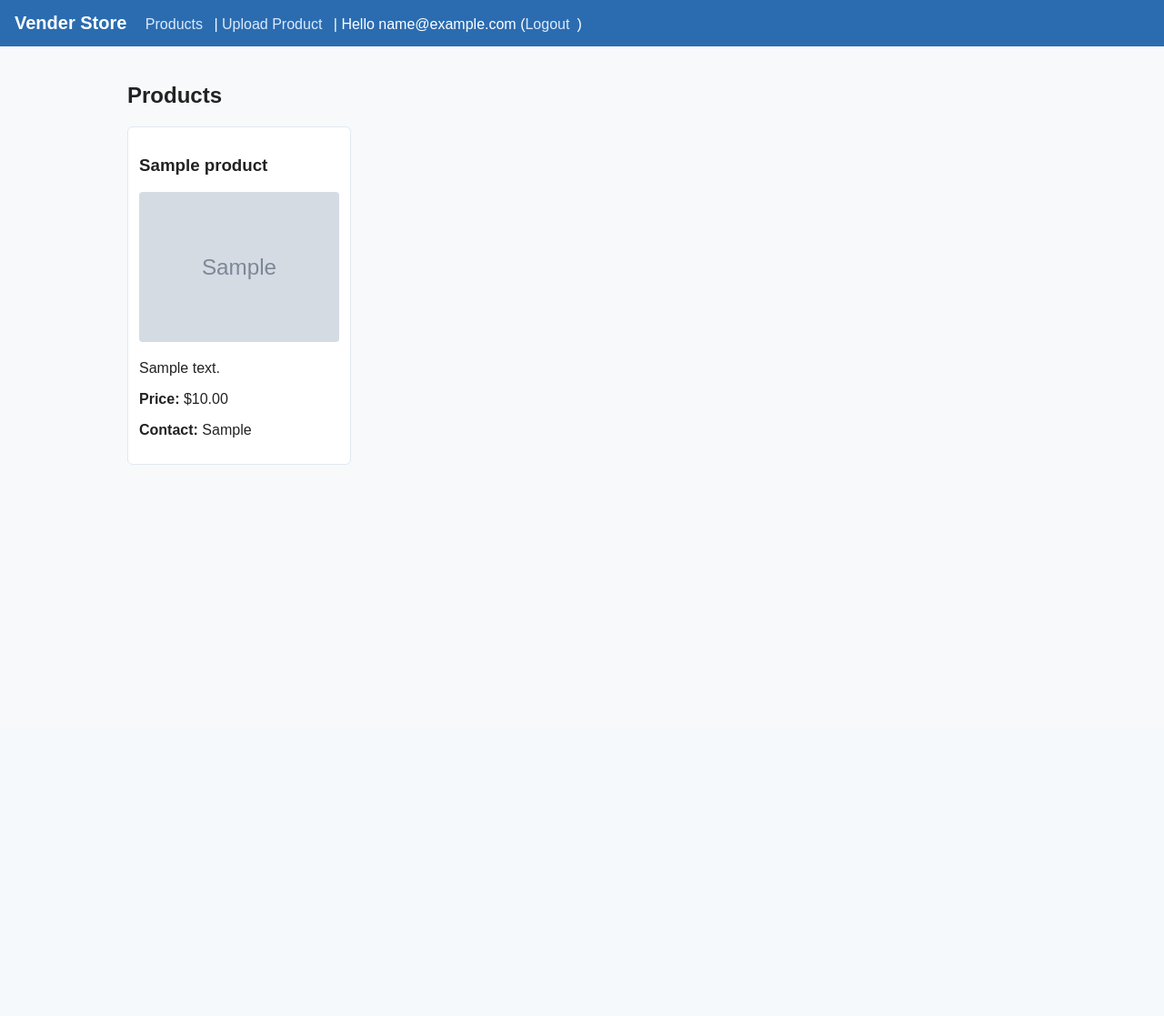
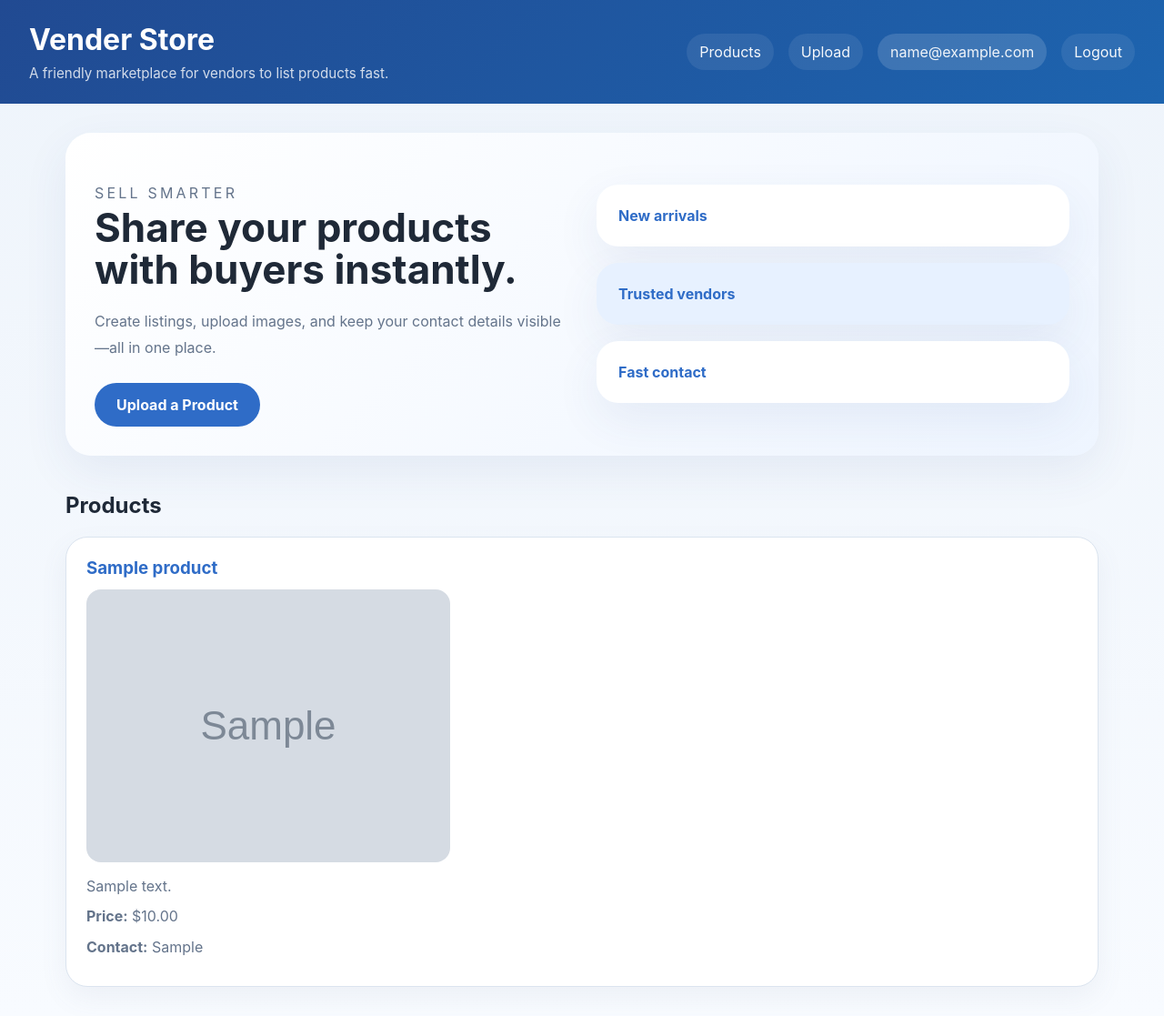
Before and after one commit to samuelatoli/vender.store, a Flask app: page / in a window 1280 px wide. Shown: the whole page at 91% size. Before the commit the page ends 511 px from the top, so only its background shows below. Run offline with Flask 3, Linux system fonts and the light colour scheme; the visitor is signed in with stand-in values (Sample User, id 1); tables that the repository leaves empty hold one stand-in row (values such as "Sample post"); grey boxes marked "Sample" are stand-in pictures.

Commit message:
Enhance site graphic design with hero section, cards, and modern forms

```diff
--- a/static/style.css
+++ b/static/style.css
@@ -1,18 +1,319 @@
-:root{--bg:#f7f9fb;--primary:#2b6cb0;--accent:#60a5fa;--muted:#666}
-body{font-family:Arial,Helvetica,sans-serif;margin:0;padding:0;background:var(--bg);color:#222}
-header{background:var(--primary);color:#fff;padding:14px 16px}
-header h1{margin:0;font-size:20px;display:inline-block}
-nav{display:inline-block;margin-left:16px}
-nav a{color:#dbeafe;margin-right:8px;text-decoration:none}
-main{padding:20px;max-width:1000px;margin:0 auto}
-.grid{display:flex;flex-wrap:wrap;gap:12px}
-.card{border:1px solid #e2e8f0;padding:12px;width:220px;background:#fff;border-radius:6px}
-.card img{max-width:100%;height:auto;border-radius:4px}
-.flashes{list-style:none;padding:0;margin:12px 0}
-.flashes li{background:#e6fffa;border:1px solid #bde3d3;padding:8px;border-radius:4px;color:#064e3b}
-form label{display:block;margin-bottom:8px}
-input[type=text],input[type=password],input[type=email],textarea{width:100%;padding:8px;border:1px solid #cbd5e1;border-radius:4px}
-button{background:var(--accent);border:none;color:#fff;padding:8px 12px;border-radius:4px;cursor:pointer}
-.product-detail{display:flex;gap:16px}
-.detail-image{max-width:320px;border-radius:6px}
-.detail-body{background:#fff;padding:12px;border-radius:6px;border:1px solid #e2e8f0}
+:root {
+  --bg: #f3f7fb;
+  --page: #ffffff;
+  --primary: #2f6cc7;
+  --accent: #60a5fa;
+  --accent-soft: #e7f1ff;
+  --text: #1f2937;
+  --muted: #64748b;
+  --border: #dbe4ef;
+  --shadow: 0 18px 50px rgba(50, 78, 141, 0.08);
+}
+
+* {
+  box-sizing: border-box;
+}
+
+body {
+  margin: 0;
+  padding: 0;
+  font-family: Inter, system-ui, -apple-system, BlinkMacSystemFont, "Segoe UI", sans-serif;
+  background: linear-gradient(180deg, #eef4fb 0%, #f8fbff 100%);
+  color: var(--text);
+}
+
+a {
+  color: var(--primary);
+  text-decoration: none;
+}
+
+a:hover {
+  text-decoration: underline;
+}
+
+header {
+  padding: 24px 32px;
+  background: linear-gradient(135deg, #214a92 0%, #1d64af 100%);
+  color: #fff;
+}
+
+.brand-row {
+  display: flex;
+  align-items: center;
+  justify-content: space-between;
+  gap: 24px;
+  flex-wrap: wrap;
+}
+
+header h1 {
+  margin: 0;
+  font-size: 2rem;
+}
+
+.tagline {
+  margin: 8px 0 0;
+  color: rgba(255, 255, 255, 0.8);
+  font-size: 0.95rem;
+}
+
+nav {
+  display: flex;
+  gap: 16px;
+  align-items: center;
+  flex-wrap: wrap;
+}
+
+nav a {
+  color: rgba(255, 255, 255, 0.95);
+  background: rgba(255,255,255,0.08);
+  padding: 10px 14px;
+  border-radius: 999px;
+  transition: background 0.2s ease;
+}
+
+nav a:hover {
+  background: rgba(255,255,255,0.18);
+}
+
+.user-badge {
+  color: rgba(255, 255, 255, 0.92);
+  background: rgba(255, 255, 255, 0.14);
+  padding: 10px 14px;
+  border-radius: 999px;
+}
+
+main {
+  padding: 32px;
+  max-width: 1200px;
+  margin: 0 auto;
+}
+
+.hero {
+  display: grid;
+  grid-template-columns: 1fr 1fr;
+  gap: 32px;
+  align-items: center;
+  margin-bottom: 40px;
+  padding: 32px;
+  background: linear-gradient(135deg, #ffffff 0%, #eef5ff 100%);
+  border-radius: 28px;
+  box-shadow: var(--shadow);
+}
+
+.hero-copy {
+  max-width: 540px;
+}
+
+.eyebrow {
+  text-transform: uppercase;
+  letter-spacing: 0.2em;
+  font-size: 0.78rem;
+  color: var(--primary);
+  margin-bottom: 12px;
+}
+
+.hero h2 {
+  margin: 0;
+  font-size: 2.75rem;
+  line-height: 1.05;
+}
+
+.hero p {
+  color: var(--muted);
+  margin: 20px 0 0;
+  font-size: 1rem;
+  line-height: 1.8;
+}
+
+.hero-visual {
+  display: grid;
+  gap: 18px;
+}
+
+.hero-card {
+  padding: 24px;
+  border-radius: 24px;
+  background: white;
+  box-shadow: var(--shadow);
+  font-weight: 700;
+  color: var(--primary);
+}
+
+.hero-card.accent {
+  background: var(--accent-soft);
+  color: var(--primary);
+}
+
+.button {
+  display: inline-flex;
+  align-items: center;
+  justify-content: center;
+  margin-top: 24px;
+  padding: 14px 24px;
+  border-radius: 999px;
+  border: none;
+  cursor: pointer;
+  font-weight: 700;
+}
+
+.button.primary {
+  background: var(--primary);
+  color: #fff;
+}
+
+.button.primary:hover {
+  background: #1c55a4;
+}
+
+.grid {
+  display: grid;
+  grid-template-columns: repeat(auto-fit, minmax(240px, 1fr));
+  gap: 24px;
+}
+
+.card {
+  border: 1px solid var(--border);
+  padding: 22px;
+  background: #fff;
+  border-radius: 24px;
+  box-shadow: 0 12px 30px rgba(103, 115, 140, 0.08);
+  transition: transform 0.25s ease, box-shadow 0.25s ease;
+}
+
+.card:hover {
+  transform: translateY(-4px);
+  box-shadow: 0 20px 45px rgba(103, 115, 140, 0.12);
+}
+
+.card h3 {
+  margin: 0 0 12px;
+}
+
+.card p {
+  margin: 8px 0;
+  color: var(--muted);
+  line-height: 1.6;
+}
+
+.card img {
+  display: block;
+  max-width: 100%;
+  border-radius: 16px;
+  margin-bottom: 14px;
+}
+
+.flashes {
+  list-style: none;
+  padding: 0;
+  margin: 24px 0;
+}
+
+.flashes li {
+  background: #e6f5ff;
+  border: 1px solid #c3ddff;
+  color: #1d4f91;
+  padding: 16px 18px;
+  border-radius: 16px;
+}
+
+form {
+  margin-top: 24px;
+}
+
+form label {
+  display: block;
+  margin-bottom: 16px;
+  font-weight: 600;
+}
+
+input[type=text], input[type=password], input[type=email], textarea, input[type=number] {
+  width: 100%;
+  padding: 14px 16px;
+  border: 1px solid var(--border);
+  border-radius: 16px;
+  background: #f8fbff;
+  font-size: 1rem;
+  color: var(--text);
+}
+
+input:focus, textarea:focus {
+  outline: none;
+  border-color: var(--primary);
+  box-shadow: 0 0 0 4px rgba(96, 165, 250, 0.18);
+}
+
+button {
+  background: var(--primary);
+  border: none;
+  color: #fff;
+  padding: 14px 20px;
+  border-radius: 16px;
+  cursor: pointer;
+  font-size: 1rem;
+  transition: transform 0.2s ease, background 0.2s ease;
+}
+
+button:hover {
+  transform: translateY(-1px);
+  background: #1f5bb2;
+}
+
+.auth-card {
+  max-width: 420px;
+  margin: 0 auto;
+  padding: 32px;
+  background: #fff;
+  border-radius: 24px;
+  box-shadow: var(--shadow);
+}
+
+.auth-card h2 {
+  margin-top: 0;
+}
+
+.auth-card p {
+  color: var(--muted);
+  margin-top: 18px;
+}
+
+.product-detail {
+  display: grid;
+  grid-template-columns: 1fr 1.1fr;
+  gap: 32px;
+}
+
+.detail-image {
+  width: 100%;
+  max-width: 420px;
+  border-radius: 24px;
+}
+
+.detail-body {
+  background: #fff;
+  padding: 28px;
+  border-radius: 24px;
+  border: 1px solid var(--border);
+}
+
+@media (max-width: 900px) {
+  .hero,
+  .product-detail {
+    grid-template-columns: 1fr;
+  }
+}
+
+@media (max-width: 640px) {
+  header {
+    padding: 18px 20px;
+  }
+  main {
+    padding: 20px;
+  }
+  .brand-row {
+    flex-direction: column;
+    align-items: flex-start;
+  }
+  nav {
+    gap: 12px;
+  }
+}
--- a/templates/base.html
+++ b/templates/base.html
@@ -8,15 +8,23 @@
   </head>
   <body>
     <header>
+      <div class="brand-row">
+        <div>
           <h1>Vender Store</h1>
+          <p class="tagline">A friendly marketplace for vendors to list products fast.</p>
+        </div>
         <nav>
-        <a href="{{ url_for('index') }}">Products</a> | <a href="{{ url_for('upload') }}">Upload Product</a>
+          <a href="{{ url_for('index') }}">Products</a>
+          <a href="{{ url_for('upload') }}">Upload</a>
           {% if session.email %}
-          | Hello {{ session.email }} (<a href="{{ url_for('logout') }}">Logout</a>)
+            <span class="user-badge">{{ session.email }}</span>
+            <a href="{{ url_for('logout') }}">Logout</a>
           {% else %}
-          | <a href="{{ url_for('login') }}">Login</a> | <a href="{{ url_for('signup') }}">Sign up</a>
+            <a href="{{ url_for('login') }}">Login</a>
+            <a href="{{ url_for('signup') }}">Sign up</a>
           {% endif %}
         </nav>
+      </div>
     </header>
     <main>
       {% with messages = get_flashed_messages() %}
--- a/templates/list.html
+++ b/templates/list.html
@@ -1,19 +1,32 @@
 {% extends 'base.html' %}
 {% block content %}
+  <section class="hero">
+    <div class="hero-copy">
+      <p class="eyebrow">Sell Smarter</p>
+      <h2>Share your products with buyers instantly.</h2>
+      <p>Create listings, upload images, and keep your contact details visible—all in one place.</p>
+      <a class="button primary" href="{{ url_for('upload') }}">Upload a Product</a>
+    </div>
+    <div class="hero-visual">
+      <div class="hero-card">New arrivals</div>
+      <div class="hero-card accent">Trusted vendors</div>
+      <div class="hero-card">Fast contact</div>
+    </div>
+  </section>
   <h2>Products</h2>
   {% if not products %}
-    <p>No products yet. <a href="/upload">Add one</a>.</p>
+    <p>No products yet. <a href="{{ url_for('upload') }}">Add one</a>.</p>
   {% else %}
     <div class="grid">
     {% for p in products %}
       <div class="card">
-        <h3>{{ p[1] }}</h3>
-        {% if p[5] %}
-          <a href="/uploads/{{ p[5] }}"><img src="/uploads/{{ p[5] }}" alt="{{ p[1] }}"></a>
+        <h3><a href="/product/{{ p['id'] }}">{{ p['name'] }}</a></h3>
+        {% if p['image'] %}
+          <a href="/product/{{ p['id'] }}"><img src="/uploads/{{ p['image'] }}" alt="{{ p['name'] }}"></a>
         {% endif %}
-        <p>{{ p[2] }}</p>
-        <p><strong>Price:</strong> ${{ '%.2f'|format(p[4]) }}</p>
-        <p><strong>Contact:</strong> {{ p[3] }}</p>
+        <p>{{ p['description'] }}</p>
+        <p><strong>Price:</strong> ${{ '%.2f'|format(p['price'] or 0) }}</p>
+        <p><strong>Contact:</strong> {{ p['contact'] or 'Not provided' }}</p>
       </div>
     {% endfor %}
     </div>
--- a/templates/upload.html
+++ b/templates/upload.html
@@ -1,7 +1,7 @@
 {% extends 'base.html' %}
 {% block content %}
   <h2>Upload Product</h2>
-  {% if session.username %}
+  {% if session.email %}
   <form method="post" enctype="multipart/form-data">
     <label>Name<br><input type="text" name="name" required></label><br>
     <label>Description<br><textarea name="description" rows="4"></textarea></label><br>
```
Also changed, not shown: templates/login.html (+9 -7 lines), templates/signup.html (+9 -7 lines). Lines whose indentation alone changed are shown as unchanged.
